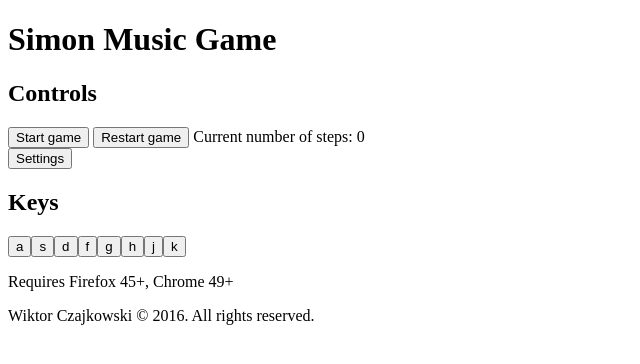
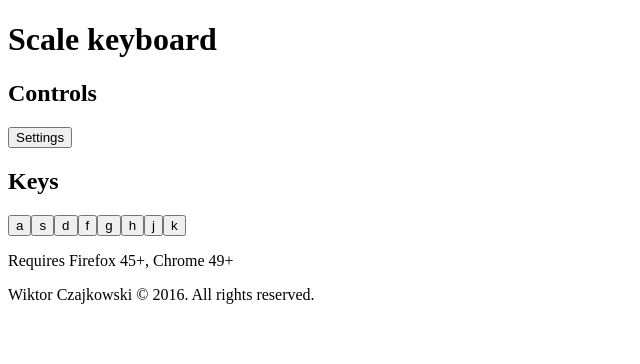
Before and after one commit to Virzen/scale-keyboard, a website with bundled scripts: page index.html in a window 1280 px wide. Shown: the whole page, without its empty margins (0-640 px from the left). Built offline with nearby package versions, Linux system fonts and the light colour scheme.

Commit message:
Change title and remove game controls

```diff
--- a/index.html
+++ b/index.html
@@ -9,16 +9,12 @@
 </head>
 <body>
 	<header class="primary-header">
-		<h1>Simon Music Game</h1>
+		<h1>Scale keyboard</h1>
 	</header>
 
 	<div id="app">
 		<section>
 			<h2>Controls</h2>
-			<button type="button" @click="startGame">Start game</button>
-			<button type="button" @click="restartGame">Restart game</button>
-			Current number of steps: {{ currentSteps }}
-			<br>
 			<button type="button" @click="toggleSettings">Settings</button>
 		</section>
 		<section v-show="settingsOn">
```
